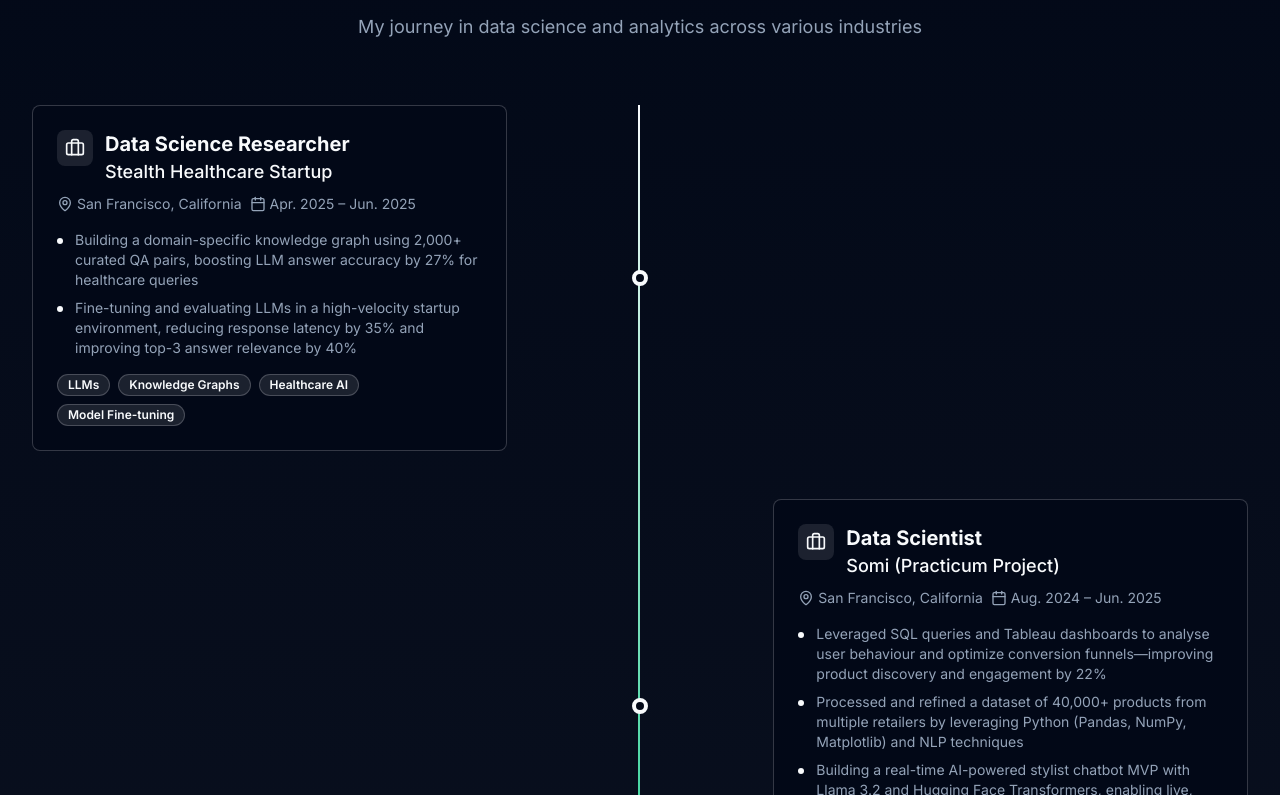
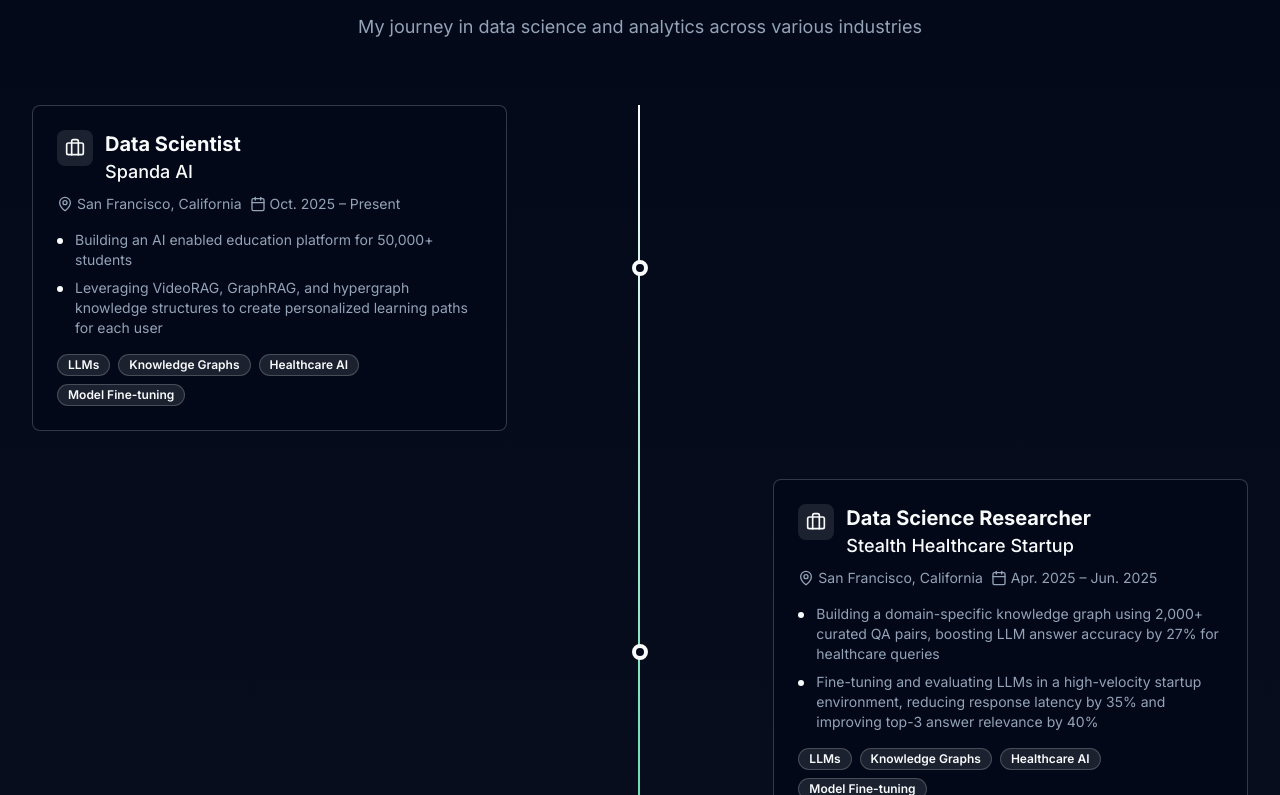
Before and after one commit to PrarabdhBhatia/personal-website, a Next.js app: page / in a window 1280 px wide. Shown: the part 1985-2780 px from the top of the page. Built offline with nearby package versions, Linux system fonts and the light colour scheme.

Commit message:
Add Data Scientist experience to Experience component
Added a new experience entry for a Data Scientist role at Spanda AI, including achievements and skills.

```diff
--- a/components/experience.tsx
+++ b/components/experience.tsx
@@ -3,7 +3,18 @@ import { MapPin, Calendar, Briefcase } from "lucide-react"
 
 export function Experience() {
   const experiences = [
-    {
+     {
+      title: "Data Scientist",
+      company: "Spanda AI",
+      location: "San Francisco, California",
+      period: "Oct. 2025 – Present",
+      achievements: [
+        "Building an AI enabled education platform for 50,000+ students",
+        "Leveraging VideoRAG, GraphRAG, and hypergraph knowledge structures to create personalized learning paths for each user",
+      ],
+      skills: ["LLMs", "Knowledge Graphs", "Healthcare AI", "Model Fine-tuning"],
+      current: false,
+    },   {
       title: "Data Science Researcher",
       company: "Stealth Healthcare Startup",
       location: "San Francisco, California",
```
